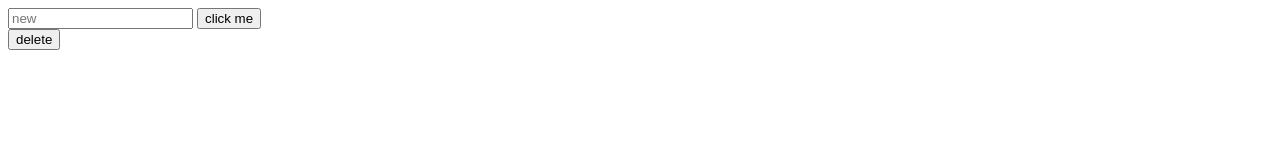
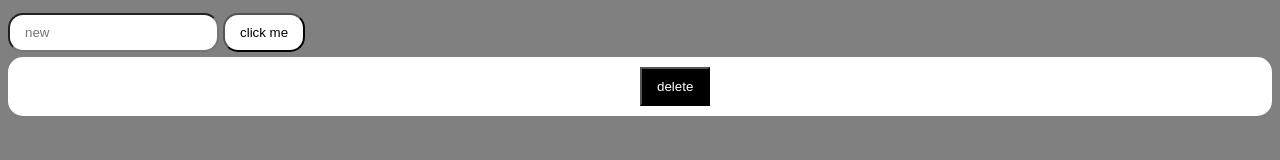
Before and after one commit to MANVANTH04/Cohort_Coding, a plain HTML site: page Week-3/todoapplication/index.html in a window 1280 px wide. Both pictures are taken after a click on the button "click me". Drawn offline with Linux system fonts and the light colour scheme.

Commit message:
updated all the code and make it effective

```diff
--- a/Week-3/todoapplication/index.html
+++ b/Week-3/todoapplication/index.html
@@ -8,29 +8,40 @@
 </head>
 <body>
 
-    <input type="text" placeholder="new"/>
-    <button onclick="addtodo()">click me</button>
+    <input class = "style3" type="text" placeholder="new"/>
+    <button class = 'style1' onclick="addtodo()">click me</button>
 
 
 
 </body>
-<script>
-    let ctr = 1
-    const addtodo = ()=>{
-        const inputel = document.querySelector("input")
-        const value = inputel.value
-
-
-
-        const newdevel = document.createElement("div");
-        newdevel.setAttribute("id", ctr)
-        ctr +=1
-        newdevel.innerHTML= "<div><div>"+ value +"</div> <button onclick= 'deltodo("+ ctr +"')'> delete </button></div>"
-
-
-        document.querySelector("body").appendChild(newdevel);
+<style>
+    .style3{
+        padding: 10px 15px;
+        border-radius: 15px;
+    }
+    .style1{
+        color : black;
+        padding: 10px 15px;
+        background-color: white;
+        border-radius: 15px;
+        border-color: black;
+        margin-top: 5px;
     }
 
+    .style2{
+        color: white;
+        background-color: black;
+        padding: 10px 15px;
+    }
+    body{
+        background-color: grey;
+
+    }
+    span{
+        margin-right: 50%;
+    }
+</style>
+<script>
     const deltodo = (index)=>{
 
         console.log("deleted")
@@ -38,6 +49,35 @@
         element.parentNode.removeChild(element);
     }
 
+    let ctr = 1
+    const addtodo = ()=>{
+        const inputel = document.querySelector("input")
+        const valuee = inputel.value
+
+
+
+        const newdevel = document.createElement("div");
+        const newspan = document.createElement("span");
+        const newbutton = document.createElement("button");
+        newspan.innerHTML=valuee;
+        newbutton.innerHTML= "delete";
+        newdevel.id=ctr
+        const currentId = ctr;
+        newbutton.onclick=()=>deltodo(currentId);
+
+        newdevel.appendChild(newspan);
+        newdevel.appendChild(newbutton);
+        newdevel.className="style1";
+        newbutton.className="style2";
+
+
+
+
+        document.querySelector("body").appendChild(newdevel);
+        ctr+=1
+    }
+
+
 
 </script>
 </html>
```
Also changed, not shown: 1 other file.
